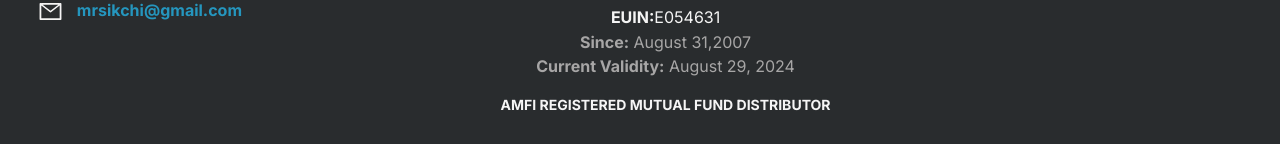
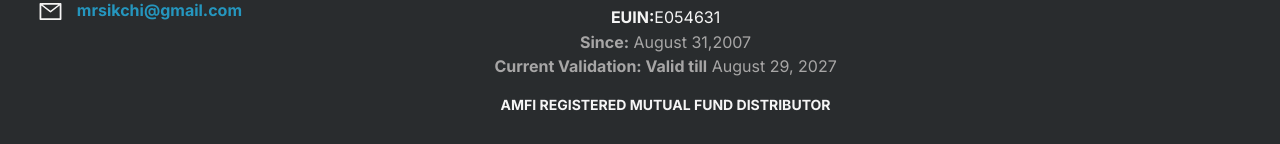
Before and after one commit to samprithkls/rainbow-financial-services, a React (Create React App) app: page /news in a window 1280 px wide. Shown: the part 1086-1230 px from the top of the page. Built offline with nearby package versions, Linux system fonts and the light colour scheme.

Commit message:
Footer Update

```diff
--- a/src/components/Footer.js
+++ b/src/components/Footer.js
@@ -64,7 +64,7 @@
                 </div>
                 <div className="row footer-info parent-about" style={{marginTop: '-15px'}}>
                     <p className="footer-about" style={{marginBottom: '0px'}}><strong>Since:</strong> August 31,2007</p>
-                    <p className="footer-about"><strong>Current Validity:</strong> August 29, 2024</p>
+                    <p className="footer-about"><strong>Current Validation: Valid till</strong> August 29, 2027</p>
                     <p className="footer-reg" style={{fontSize: '14px '}}><center><strong> AMFI REGISTERED MUTUAL FUND DISTRIBUTOR </strong></center></p>
                 </div>
             </div>
```
